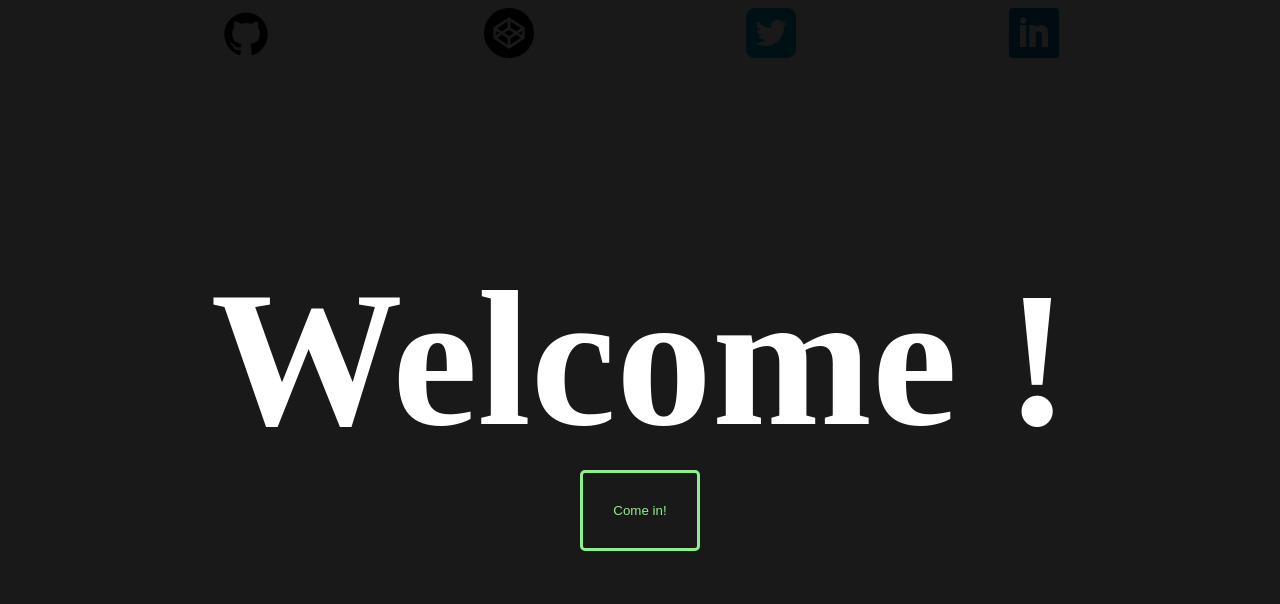
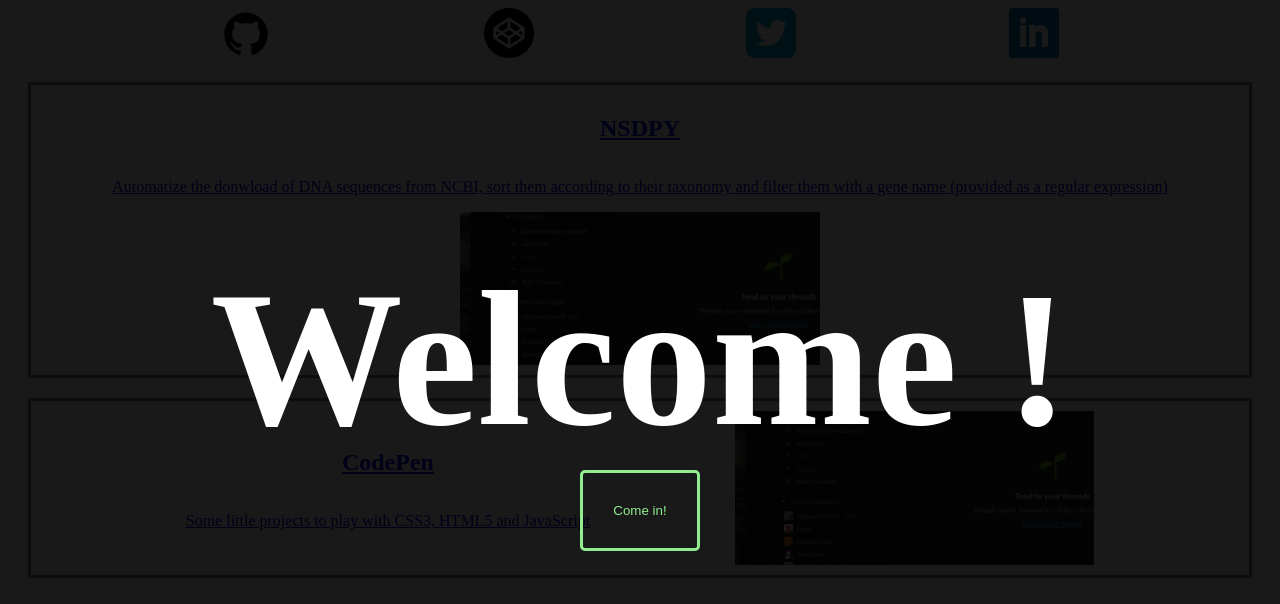
Before and after one commit to RaphaelHebert/portfolio, a React (Create React App) app: page / in a window 1280 px wide. Shown: the top 604 px of the page. Built offline with nearby package versions, Linux system fonts and the light colour scheme.

Commit message:
added route and dynamic links to individual project pages

```diff
--- a/src/components/landing/index.js
+++ b/src/components/landing/index.js
@@ -1,5 +1,5 @@
 import Cover from "./Cover";
-import Projects from "../projects";
+import Projects from "../projectsList";
 
 
 const Landing = () => {
@@ -7,6 +7,7 @@ const Landing = () => {
     return (
         <>
             <Cover />
+            <Projects />
         </>
     )
 }
--- a/src/components/projects/index.js
+++ /dev/null
@@ -1,31 +0,0 @@
-import projectsList from "./projectsList.js";
-
-import './projects.css';
-
-import testImg from './images/try.png'
-
-
-const Projects = () => {
-    return (
-        <>
-        {
-            projectsList? projectsList.map(project => {
-                return(
-                    <div className="project" >
-                        <div>
-                            <h2>{project.name}</h2>
-                            <p>{project.description}</p>
-                        </div>
-                        {/* TODO: setup min width */}
-                        <img alt={`${ project.name} image`} src={testImg}/>
-                    </div>
-                )
-            }):
-            <p>No project to display</p>
-
-        }
-        </>
-    )
-}
-
-export default Projects;
--- /dev/null
+++ b/src/components/projectsList/index.js
@@ -0,0 +1,35 @@
+import { Link } from "react-router-dom";
+//components
+import projectsList from "./projectsList.js";
+//style
+import './projects.css';
+//image
+import testImg from './images/try.png'
+
+
+const Projects = () => {
+    return (
+        <>
+        {
+            projectsList? projectsList.map(project => {
+                return(
+                    <Link to={`projects/${project.name}`}>
+                        <div className="project" >
+                            <div>
+                                <h2>{project.name}</h2>
+                                <p>{project.description}</p>
+                            </div>
+                            {/* TODO: setup min width */}
+                            <img alt={`${ project.name} image`} src={testImg}/>
+                        </div>
+                    </Link>
+                )
+            }):
+            <p>No project to display</p>
+
+        }
+        </>
+    )
+}
+
+export default Projects;
```
Also changed, not shown: src/components/projects/NSDPY/index.js (added, +7 -0 lines), src/components/projectsList/images/try.png (renamed from src/components/projects/images/try.png), src/components/projectsList/projects.css (renamed from src/components/projects/projects.css), src/components/projectsList/projectsList.js (renamed from src/components/projects/projectsList.js).
